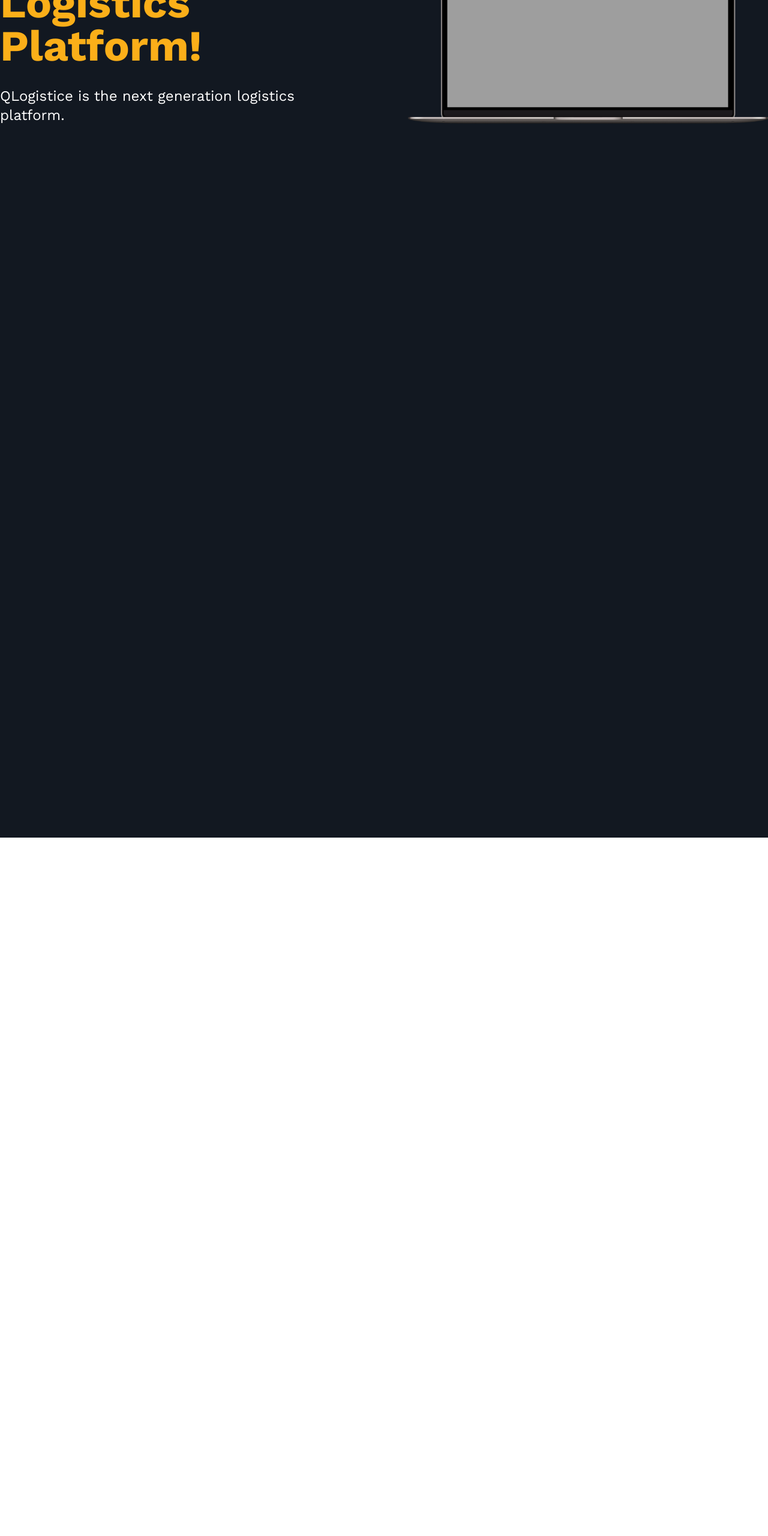
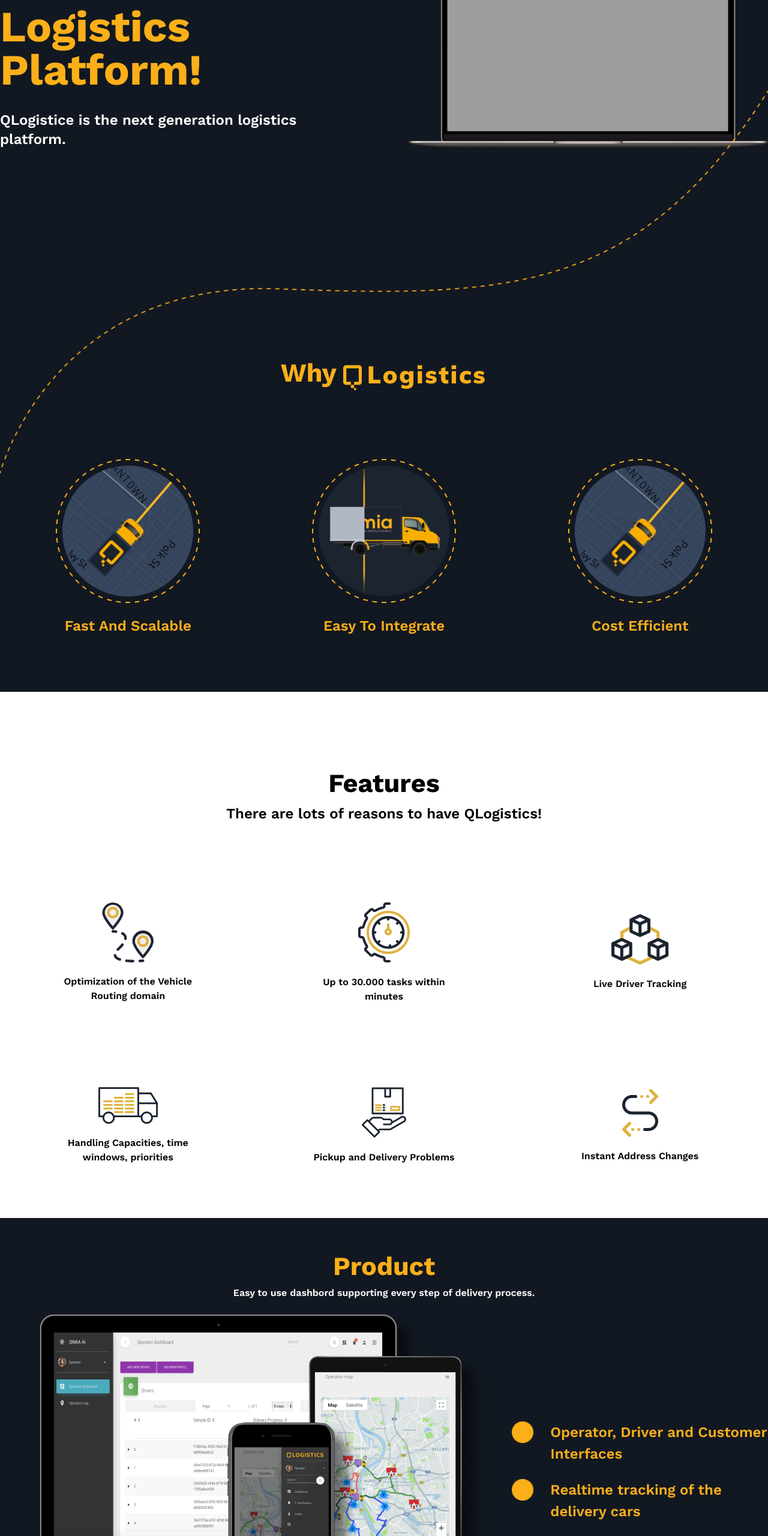
Before and after one commit to muradmolla/logistics, a Gatsby site: page / in a window 1280 px wide. Shown: the part 240-2800 px from the top of the page at 60% size. Before the commit the page ends 1636 px from the top, so only its background shows below. Built offline with nearby package versions, Linux system fonts and the light colour scheme; Gatsby itself is replaced by a stand-in of ours; grey boxes are pictures that could not be loaded.

Commit message:
Some cleanup

```diff
--- a/src/components/Hero.tsx
+++ b/src/components/Hero.tsx
@@ -1,13 +1,27 @@
 import React from 'react';
+import { useImageUrl } from '../hooks/useImage';
 import { useSectionsQuery } from '../hooks/useSections';
 import Home from './Hero/Home';
+import Why from './Hero/Why';
 
 export default function Hero() {
 
     const section = useSectionsQuery();
+    const img = useImageUrl("Path.png");
+
+
+
     return (
         <>
+        <div className="bg-blue-dark pt-10 text-orange">
         <Home />
+        <div className="relative h-[20vw] translate-y-[-40%]">
+            <div className="absolute top-0 z-[-1]">
+                <img className="w-[100vw] hidden md:block" src={img} alt="path" />
+            </div>
+        </div>
+        <Why />
+        </div>
         </>
     );
 }
--- a/src/data/sections.json
+++ b/src/data/sections.json
@@ -12,17 +12,48 @@
         {
             "id": "why",
             "label": "Why QLogistics?",
-            "content": []
+            "content": [
+                {"part": "header", "content": "Why"},
+                {"part": "headerImg", "content": "Logo.png"},
+                {"part": "node1", "content": "Fast And Scalable"},
+                {"part": "node1Img", "content": "Fast and Scalable.png"},
+                {"part": "node2", "content": "Easy To Integrate"},
+                {"part": "node2Img", "content": "Easy to Integrate.png"},
+                {"part": "node3", "content": "Cost Efficient"},
+                {"part": "node3Img", "content": "Fast and Scalable.png"}
+            ]
         },
         {
             "id": "features",
             "label": "Features",
-            "content": []
+            "content": [
+                {"part": "header", "content": "Features"},
+                {"part": "subText", "content": "There are lots of reasons to have QLogistics!"},
+                {"part": "node1", "content": "Optimization of the Vehicle Routing domain"},
+                {"part": "node1Img", "content": "Group Copy.png"},
+                {"part": "node2", "content": "Up to 30.000 tasks within minutes"},
+                {"part": "node2Img", "content": "optimization.png"},
+                {"part": "node3", "content": "Live Driver Tracking"},
+                {"part": "node3Img", "content": "Group 11.png"},
+                {"part": "node4", "content": "Handling Capacities, time windows, priorities"},
+                {"part": "node4Img", "content": "Group 7.png"},
+                {"part": "node5", "content": "Pickup and Delivery Problems"},
+                {"part": "node5Img", "content": "Group 21.png"},
+                {"part": "node6", "content": "Instant Address Changes"},
+                {"part": "node6Img", "content": "Group.png"}
+            ]
         },
         {
             "id": "product",
             "label": "Product",
-            "content": []
+            "content": [
+                {"part": "header", "content": "Product"},
+                {"part": "subText", "content": "Easy to use dashbord supporting every step of delivery process."},
+                {"part": "bannerImg", "content": "Group 2.png"},
+                {"part": "node1", "content": "Operator, Driver and Customer Interfaces"},
+                {"part": "node2", "content": "Realtime tracking of the delivery cars"},
+                {"part": "node3", "content": "Developed for iOS and Android"}
+            ]
         },
         {
             "id": "contact",
--- a/src/hooks/useImage.ts
+++ b/src/hooks/useImage.ts
@@ -1,7 +1,6 @@
 import { graphql, useStaticQuery } from "gatsby"
 
 
-//ASK: What would be a better solution.
 export function useImageUrl(relative: String) : string {
         const images = useStaticQuery(graphql`
         query images {
--- a/src/hooks/useSections.ts
+++ b/src/hooks/useSections.ts
@@ -1,4 +1,5 @@
 import { graphql, useStaticQuery } from "gatsby";
+import { Key } from "react";
 
 class SectionController {
   section: Section;
@@ -23,11 +24,20 @@ class SectionController {
     const parentContent = this.contents.filter((i) => {
       return i.part == part
     });
-    if (parentContent.length === 0) {
+
+    if (!this.isPartExist(part)) {
       console.error(`No parts called ${part} in section.`);
       return '';
     }
     return parentContent[0].content;
+  }
+
+  isPartExist(part: string): boolean {
+    const parentContent = this.contents.filter((i) => {
+      return i.part == part
+    });
+
+    return parentContent.length !== 0;
   }
 }
 
@@ -86,6 +96,6 @@ export type SectionContent = {
 export type Section = {
         id: String,
         label: String,
-        key: Number,
+        key: Key,
         content: Array<SectionContent>
 }
--- a/src/pages/index.tsx
+++ b/src/pages/index.tsx
@@ -2,14 +2,18 @@ import * as React from "react"
 import type { HeadFC } from "gatsby"
 import Navigation from "../components/Navigation"
 import Hero from "../components/Hero"
+import Features from "../components/Features"
+import Product from "../components/Product"
 
 
 const IndexPage = () => {
   return (
     <>
     <Navigation />
-    <main className="h-[1500px] bg-blue-dark text-orange">
+    <main>
       <Hero />
+      <Features />
+      <Product />
     </main>
     </>
   )
--- a/src/styles/sass/globals.sass
+++ b/src/styles/sass/globals.sass
@@ -1,5 +1,8 @@
 :root
     font-size: 16px
+
+html
+    scroll-behavior: smooth
 
 body
     font-family: 'Work Sans', sans-serif
@@ -22,3 +25,9 @@ h3
 h4
     font-size: 1.5rem
     font-weight: 600
+
+p
+    font-weight: 600
+
+section
+    scroll-margin-top: 135px
--- /dev/null
+++ b/src/utility/formatNodes.ts
@@ -0,0 +1,15 @@
+import { useImageUrl } from "../hooks/useImage";
+import { SectionController } from "../hooks/useSections";
+
+
+export function formatNodes(content: SectionController, nodeCount: number) {
+    const nodes = [];
+
+    for (let i = 1; i <= nodeCount; i++) {
+        nodes.push({
+            img: content.isPartExist(`node${i}Img`) ? useImageUrl(content.contentFromPart(`node${i}Img`)) : '',
+            content: content.contentFromPart(`node${i}`)
+        });
+    }
+    return nodes;
+}
--- a/tailwind.config.js
+++ b/tailwind.config.js
@@ -11,8 +11,10 @@ module.exports = {
       'light-gray': '#eeeeee',
       'orange': '#fbaf19',
       'white': "#ffffff",
+      'black': '#000000',
       'translucent': 'rgba(255,255,255,0.4)',
-      'transparent': 'transparent'
+      'transparent': 'transparent',
+      'translucent-black': 'rgba(0,0,0,0.4)',
     },
     extend: {},
   },
```
